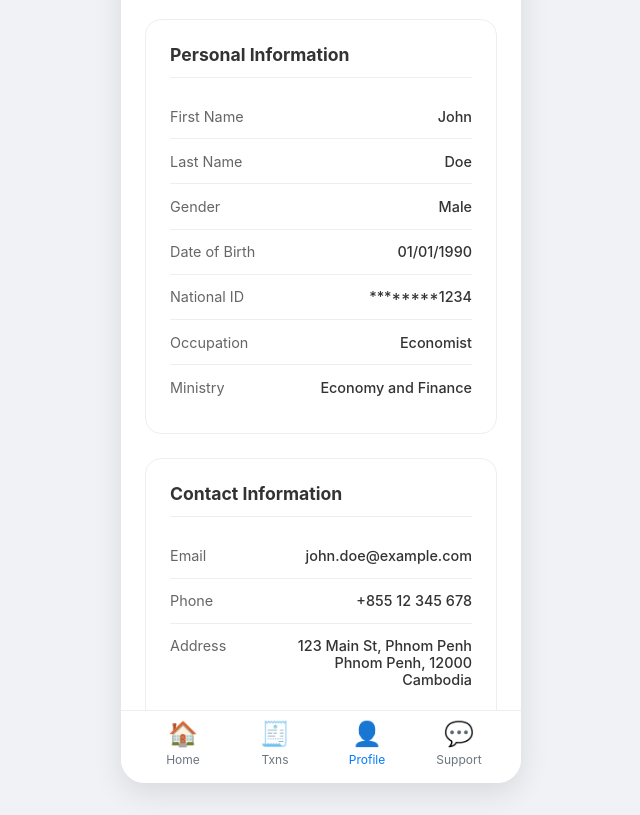
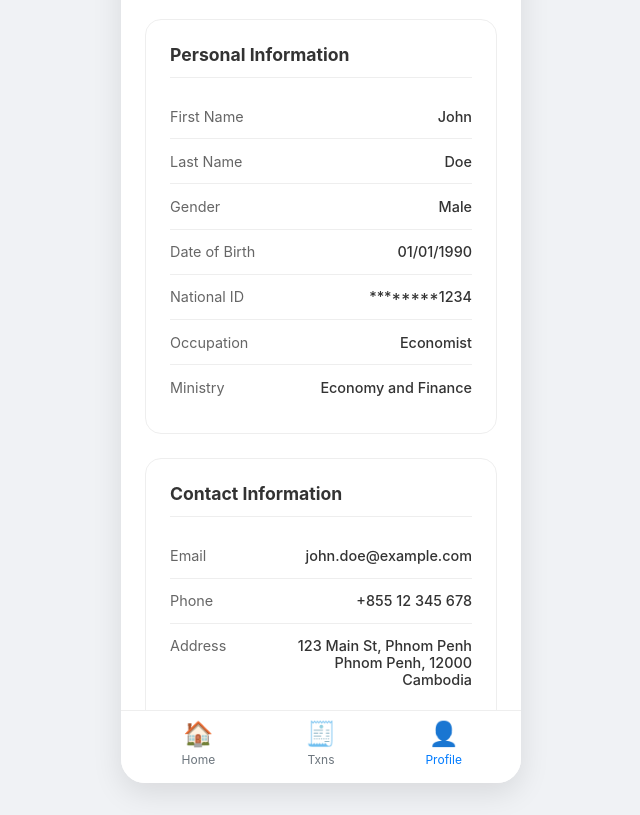
Before and after one commit to keo-dara/shim-demo, a plain HTML site: page profile.html in a window 1280 px wide. Shown: the part 99-914 px from the top of the page, without its empty margins (319-959 px from the left). Drawn offline with Linux system fonts and the light colour scheme.

Commit message:
refactor: remove support link from footer navigation

```diff
--- a/profile.html
+++ b/profile.html
@@ -266,10 +266,6 @@
                 <div class="nav-icon">👤</div>
                 <span>Profile</span>
             </a>
-            <a href="#" class="nav-item">
-                <div class="nav-icon">💬</div>
-                <span>Support</span>
-            </a>
         </footer>
     </div>
 
```
Also changed, not shown: transactions.html (+0 -4 lines), user.html (+0 -4 lines).
